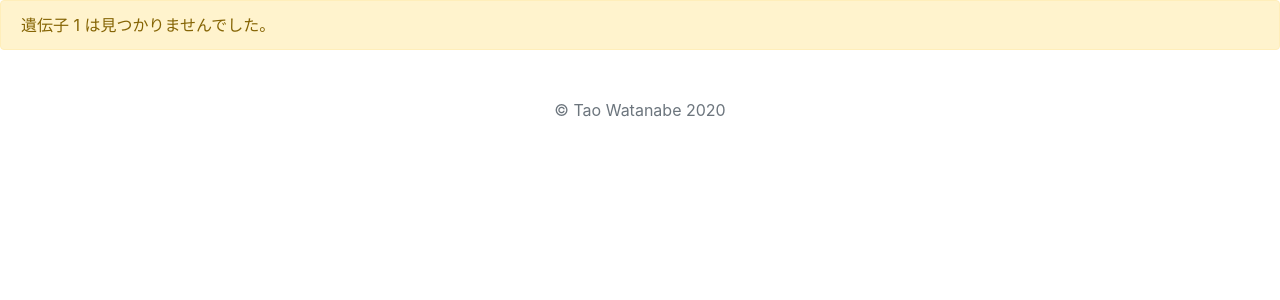
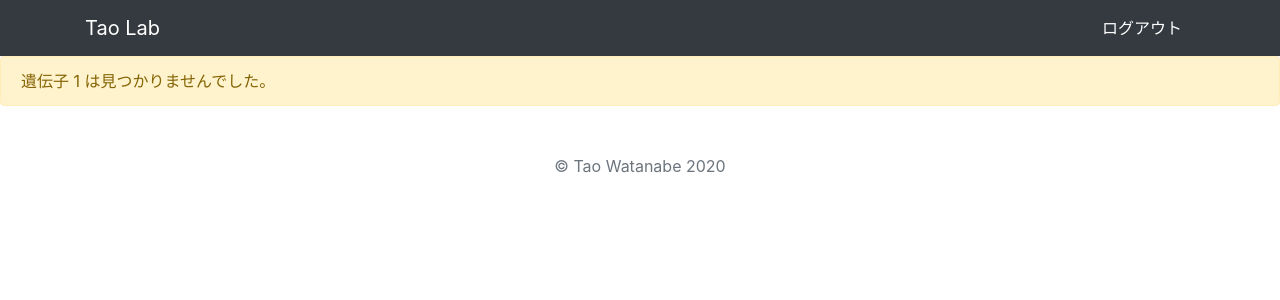
Before and after one commit to Tao130/my-lab-project, a Django app: template templates/error.html in a window 1280 px wide. Shown: the top 300 px of the page. Run offline with Django 3.2, Linux system fonts and the light colour scheme; the template is opened without the code that fills it: most values are stand-ins (such as "Sample title", 1, 10 or a date in 2020); some libraries are stand-ins or nearby versions.

```diff
--- a/rnaseq/views.py
+++ b/rnaseq/views.py
@@ -38,7 +38,7 @@ def geneidfunc(request):
             go.Bar(name='6th leaf', x=lines, y=[fpkms[2], fpkms[5]])
             ], layout_title_text="{}".format(geneid))
 
-        fig.update_layout(barmode='group')
+        fig.update_layout(yaxis_title='FPKM', barmode='group')
         plot_fig = plot(fig, output_type='div', include_plotlyjs=False)
 
         return render(request, 'graph.html', {'geneid': geneid, 'fpkms': fpkms, 'graph': plot_fig, 'headings': headings})
--- a/templates/error.html
+++ b/templates/error.html
@@ -1,5 +1,13 @@
 {% extends 'base.html'%}
 {% block content %}
+<header>
+  <div class="navbar navbar-dark bg-dark shadow-sm">
+    <div class="container d-flex justify-content-between">
+      <a href="{% url 'rnaseq' %}" class="navbar-brand d-flex align-items-center">Tao Lab</a>
+      <a href="{% url 'logout' %}" class="btn btn-dark" type="button">ログアウト</a>
+    </div>
+  </div>
+</header>
 <div class="alert alert-warning" role="alert">
     遺伝子 {{ geneid }} は見つかりませんでした。
 </div>
```
